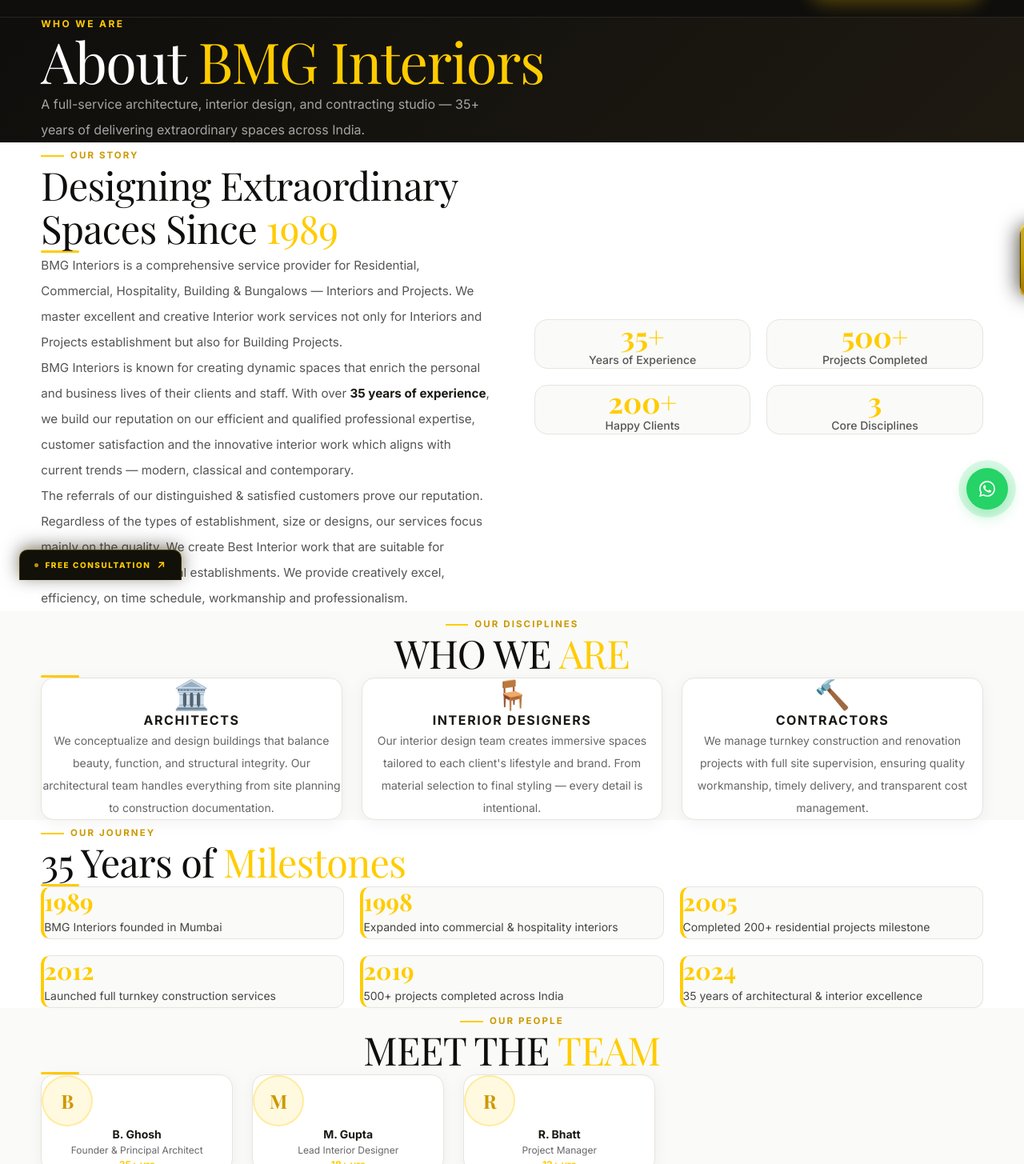
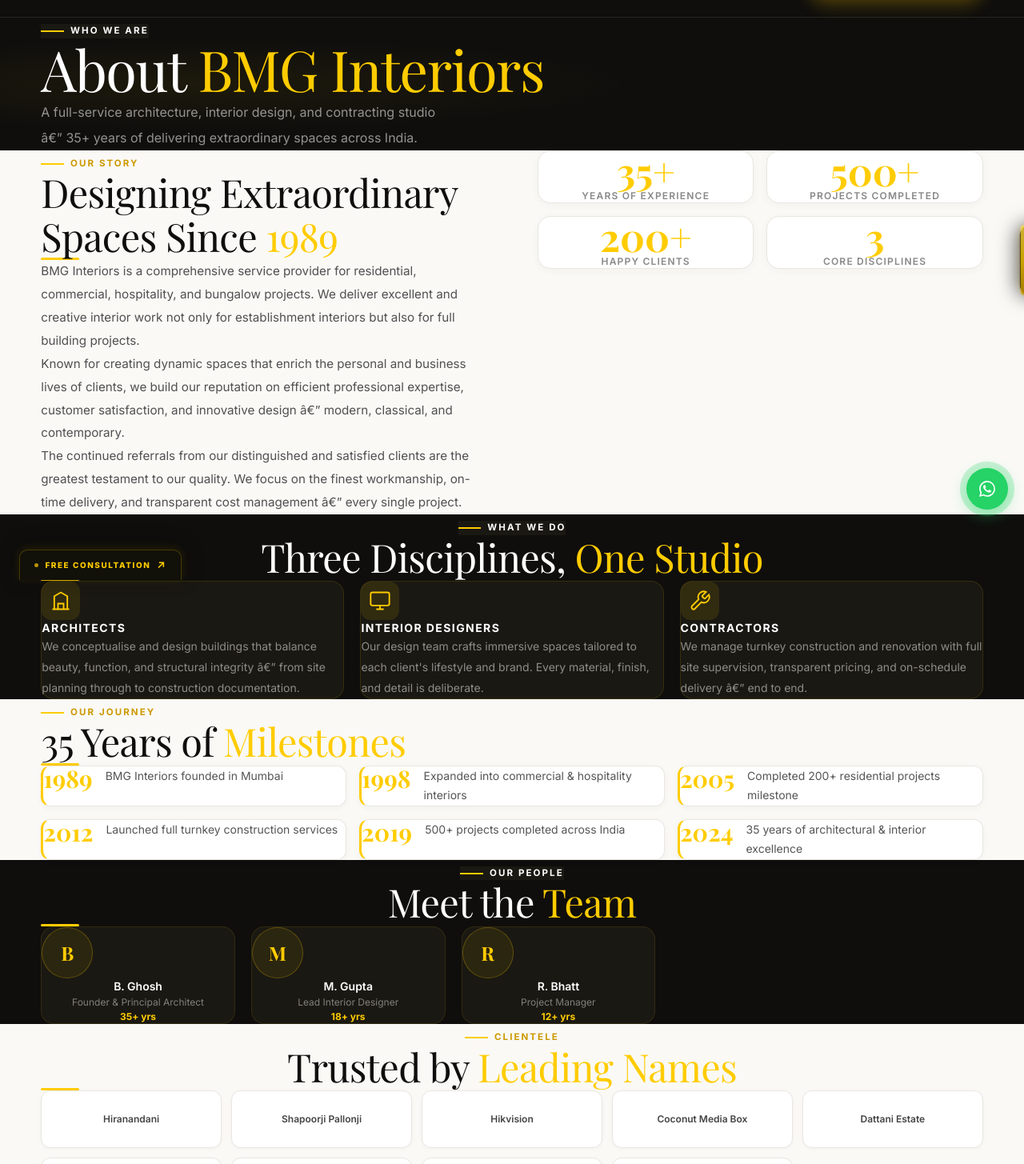
Before and after one commit to deven065/BMGInteriors, a Next.js app: page /about in a window 1280 px wide. Shown: the part 75-1530 px from the top of the page at 80% size. Built offline with nearby package versions, Linux system fonts and the light colour scheme; a web font is replaced by a local one.

Commit message:
fix: rebuild about page with clean dark/light structured layout

```diff
--- a/app/about/page.tsx
+++ b/app/about/page.tsx
@@ -1,9 +1,9 @@
 import Link from "next/link";
 
 const team = [
-  { name: "B. Ghosh", role: "Founder & Principal Architect", exp: "35+ yrs" },
-  { name: "M. Gupta", role: "Lead Interior Designer", exp: "18+ yrs" },
-  { name: "R. Bhatt", role: "Project Manager", exp: "12+ yrs" },
+  { name: "B. Ghosh", role: "Founder & Principal Architect", exp: "35+ yrs", initial: "B" },
+  { name: "M. Gupta", role: "Lead Interior Designer", exp: "18+ yrs", initial: "M" },
+  { name: "R. Bhatt", role: "Project Manager", exp: "12+ yrs", initial: "R" },
 ];
 
 const milestones = [
@@ -21,196 +21,248 @@
   "Navbharat Trading Company",
 ];
 
+const disciplines = [
+  {
+    title: "Architects",
+    body: "We conceptualise and design buildings that balance beauty, function, and structural integrity â€” from site planning through to construction documentation.",
+    icon: (
+      <svg width="28" height="28" viewBox="0 0 24 24" fill="none" stroke="currentColor" strokeWidth="1.6">
+        <path d="M3 21h18M5 21V7l7-4 7 4v14M9 21v-6h6v6"/>
+      </svg>
+    ),
+  },
+  {
+    title: "Interior Designers",
+    body: "Our design team crafts immersive spaces tailored to each client's lifestyle and brand. Every material, finish, and detail is deliberate.",
+    icon: (
+      <svg width="28" height="28" viewBox="0 0 24 24" fill="none" stroke="currentColor" strokeWidth="1.6">
+        <rect x="2" y="3" width="20" height="14" rx="2"/><path d="M8 21h8M12 17v4"/>
+      </svg>
+    ),
+  },
+  {
+    title: "Contractors",
+    body: "We manage turnkey construction and renovation with full site supervision, transparent pricing, and on-schedule delivery â€” end to end.",
+    icon: (
+      <svg width="28" height="28" viewBox="0 0 24 24" fill="none" stroke="currentColor" strokeWidth="1.6">
+        <path d="M14.7 6.3a1 1 0 0 0 0 1.4l1.6 1.6a1 1 0 0 0 1.4 0l3.77-3.77a6 6 0 0 1-7.94 7.94l-6.91 6.91a2.12 2.12 0 0 1-3-3l6.91-6.91a6 6 0 0 1 7.94-7.94l-3.76 3.76z"/>
+      </svg>
+    ),
+  },
+];
+
+const stats = [
+  { n: "35+", label: "Years of Experience" },
+  { n: "500+", label: "Projects Completed" },
+  { n: "200+", label: "Happy Clients" },
+  { n: "3", label: "Core Disciplines" },
+];
+
 export default function AboutPage() {
   return (
     <>
-      {/* Page hero */}
-      <section
-        className="py-20 md:py-28"
-        style={{ background: "linear-gradient(135deg, #0f0e0c 0%, #1e1a12 100%)" }}
-      >
-        <div className="shell">
-          <p className="text-xs font-bold tracking-[0.2em] uppercase" style={{ color: "#FFCC00" }}>
-            Who We Are
-          </p>
-          <h1 className="display-heading text-white mt-4 max-w-2xl">
-            About <span style={{ color: "#FFCC00" }}>BMG Interiors</span>
+      {/* â”€â”€ Hero â”€â”€â”€â”€â”€â”€â”€â”€â”€â”€â”€â”€â”€â”€â”€â”€â”€â”€â”€â”€â”€â”€â”€â”€â”€â”€â”€â”€â”€â”€â”€â”€â”€â”€â”€â”€â”€â”€â”€â”€â”€â”€â”€â”€â”€â”€â”€â”€â”€â”€â”€â”€â”€â”€â”€â”€â”€â”€â”€ */}
+      <section className="relative py-24 md:py-36 overflow-hidden" style={{ background: "#0f0e0c" }}>
+        {/* subtle radial glow */}
+        <div className="absolute inset-0 pointer-events-none"
+          style={{ background: "radial-gradient(ellipse 60% 50% at 20% 50%, rgba(255,204,0,0.06) 0%, transparent 70%)" }} />
+
+        <div className="shell relative z-10">
+          <span className="kicker dark-surface">Who We Are</span>
+          <h1 className="display-heading text-white mt-5 max-w-2xl">
+            About{" "}
+            <span style={{ color: "#FFCC00" }}>BMG Interiors</span>
           </h1>
-          <p className="mt-6 max-w-xl leading-8 text-base" style={{ color: "rgba(255,255,255,0.62)" }}>
-            A full-service architecture, interior design, and contracting studio — 35+ years of delivering extraordinary spaces across India.
+          <p className="mt-6 max-w-lg text-base leading-8" style={{ color: "rgba(255,255,255,0.55)" }}>
+            A full-service architecture, interior design, and contracting studio â€” 35+ years of delivering extraordinary spaces across India.
           </p>
         </div>
       </section>
 
-      {/* About content */}
-      <section className="py-20 md:py-28 bg-white">
-        <div className="shell grid gap-14 lg:grid-cols-2 items-center">
+      {/* â”€â”€ Story + Stats â”€â”€â”€â”€â”€â”€â”€â”€â”€â”€â”€â”€â”€â”€â”€â”€â”€â”€â”€â”€â”€â”€â”€â”€â”€â”€â”€â”€â”€â”€â”€â”€â”€â”€â”€â”€â”€â”€â”€â”€â”€â”€â”€â”€â”€â”€â”€â”€â”€â”€ */}
+      <section className="py-20 md:py-28" style={{ background: "#faf9f6" }}>
+        <div className="shell grid gap-16 lg:grid-cols-2 items-start">
+
+          {/* Story */}
           <div>
             <span className="kicker">Our Story</span>
             <h2 className="section-heading mt-4">
-              Designing Extraordinary Spaces Since{" "}
+              Designing Extraordinary<br />
+              Spaces Since{" "}
               <span style={{ color: "#FFCC00" }}>1989</span>
             </h2>
-            <span className="gold-line mt-5 mb-7" style={{ display: "block" }} />
-            <div className="space-y-4 text-[0.95rem] leading-8" style={{ color: "#555" }}>
+            <span className="gold-line mt-5 mb-8" style={{ display: "block" }} />
+            <div className="space-y-5 text-[0.95rem] leading-[1.9]" style={{ color: "#505050" }}>
               <p>
-                BMG Interiors is a comprehensive service provider for Residential, Commercial, Hospitality, Building &amp; Bungalows — Interiors and Projects. We master excellent and creative Interior work services not only for Interiors and Projects establishment but also for Building Projects.
+                BMG Interiors is a comprehensive service provider for residential, commercial, hospitality, and bungalow projects. We deliver excellent and creative interior work not only for establishment interiors but also for full building projects.
               </p>
               <p>
-                BMG Interiors is known for creating dynamic spaces that enrich the personal and business lives of their clients and staff. With over <strong style={{ color: "#1a1812" }}>35 years of experience</strong>, we build our reputation on our efficient and qualified professional expertise, customer satisfaction and the innovative interior work which aligns with current trends — modern, classical and contemporary.
+                Known for creating dynamic spaces that enrich the personal and business lives of clients, we build our reputation on efficient professional expertise, customer satisfaction, and innovative design â€” modern, classical, and contemporary.
               </p>
               <p>
-                The referrals of our distinguished &amp; satisfied customers prove our reputation. Regardless of the types of establishment, size or designs, our services focus mainly on the quality. We create Best Interior work that are suitable for Residential &amp; Commercial establishments. We provide creatively excel, efficiency, on time schedule, workmanship and professionalism.
+                The continued referrals from our distinguished and satisfied clients are the greatest testament to our quality. We focus on the finest workmanship, on-time delivery, and transparent cost management â€” every single project.
               </p>
             </div>
           </div>
 
-          {/* Stats grid */}
-          <div className="grid grid-cols-2 gap-5">
-            {[
-              { n: "35+", label: "Years of Experience" },
-              { n: "500+", label: "Projects Completed" },
-              { n: "200+", label: "Happy Clients" },
-              { n: "3", label: "Core Disciplines" },
-            ].map((s) => (
+          {/* Stats */}
+          <div className="grid grid-cols-2 gap-4 lg:pt-2">
+            {stats.map((s) => (
               <div
                 key={s.label}
-                className="rounded-2xl p-6 text-center"
-                style={{ background: "#fafaf8", border: "1px solid #e8e4dc" }}
+                className="rounded-2xl p-7 flex flex-col items-center text-center"
+                style={{ background: "#fff", border: "1px solid #eae7e0", boxShadow: "0 2px 12px rgba(0,0,0,0.04)" }}
               >
-                <p className="font-display text-4xl font-bold" style={{ color: "#FFCC00" }}>{s.n}</p>
-                <p className="mt-2 text-sm font-medium" style={{ color: "#555" }}>{s.label}</p>
+                <p className="font-display text-5xl font-bold leading-none" style={{ color: "#FFCC00" }}>{s.n}</p>
+                <p className="mt-3 text-xs font-semibold uppercase tracking-widest" style={{ color: "#888" }}>{s.label}</p>
               </div>
             ))}
           </div>
         </div>
       </section>
 
-      {/* Who we are — 3 disciplines */}
-      <section className="py-20 md:py-28" style={{ background: "#fafaf8" }}>
+      {/* â”€â”€ Disciplines â”€â”€â”€â”€â”€â”€â”€â”€â”€â”€â”€â”€â”€â”€â”€â”€â”€â”€â”€â”€â”€â”€â”€â”€â”€â”€â”€â”€â”€â”€â”€â”€â”€â”€â”€â”€â”€â”€â”€â”€â”€â”€â”€â”€â”€â”€â”€â”€â”€â”€â”€â”€ */}
+      <section className="py-20 md:py-28" style={{ background: "#0f0e0c" }}>
         <div className="shell">
           <div className="text-center mb-14">
-            <span className="kicker">Our Disciplines</span>
-            <h2 className="section-heading mt-4">
-              WHO WE <span style={{ color: "#FFCC00" }}>ARE</span>
+            <span className="kicker dark-surface">What We Do</span>
+            <h2 className="section-heading text-white mt-4">
+              Three Disciplines,{" "}
+              <span style={{ color: "#FFCC00" }}>One Studio</span>
             </h2>
             <span className="gold-line mx-auto mt-5" style={{ display: "block" }} />
           </div>
-          <div className="grid gap-6 md:grid-cols-3">
-            {[
-              {
-                title: "Architects",
-                body: "We conceptualize and design buildings that balance beauty, function, and structural integrity. Our architectural team handles everything from site planning to construction documentation.",
-                icon: "🏛️",
-              },
-              {
-                title: "Interior Designers",
-                body: "Our interior design team creates immersive spaces tailored to each client's lifestyle and brand. From material selection to final styling — every detail is intentional.",
-                icon: "🪑",
-              },
-              {
-                title: "Contractors",
-                body: "We manage turnkey construction and renovation projects with full site supervision, ensuring quality workmanship, timely delivery, and transparent cost management.",
-                icon: "🔨",
-              },
-            ].map((item) => (
-              <div key={item.title} className="card p-8 text-center">
-                <div className="text-4xl mb-4">{item.icon}</div>
-                <h3 className="font-bold text-base tracking-widest uppercase mb-3" style={{ color: "#1a1812" }}>
-                  {item.title}
+
+          <div className="grid gap-5 md:grid-cols-3">
+            {disciplines.map((d) => (
+              <div
+                key={d.title}
+                className="rounded-2xl p-8 group transition-all duration-300 hover:-translate-y-1"
+                style={{
+                  background: "#1a1812",
+                  border: "1px solid rgba(255,204,0,0.12)",
+                }}
+              >
+                <div
+                  className="w-12 h-12 rounded-xl flex items-center justify-center mb-5 transition-colors"
+                  style={{ background: "rgba(255,204,0,0.1)", color: "#FFCC00" }}
+                >
+                  {d.icon}
+                </div>
+                <h3 className="font-bold text-sm tracking-widest uppercase mb-3" style={{ color: "#fff" }}>
+                  {d.title}
                 </h3>
-                <p className="text-sm leading-7" style={{ color: "#666" }}>{item.body}</p>
+                <p className="text-sm leading-[1.85]" style={{ color: "rgba(255,255,255,0.5)" }}>{d.body}</p>
               </div>
             ))}
           </div>
         </div>
       </section>
 
-      {/* Timeline */}
-      <section className="py-20 md:py-28 bg-white">
+      {/* â”€â”€ Timeline â”€â”€â”€â”€â”€â”€â”€â”€â”€â”€â”€â”€â”€â”€â”€â”€â”€â”€â”€â”€â”€â”€â”€â”€â”€â”€â”€â”€â”€â”€â”€â”€â”€â”€â”€â”€â”€â”€â”€â”€â”€â”€â”€â”€â”€â”€â”€â”€â”€â”€â”€â”€â”€â”€â”€â”€ */}
+      <section className="py-20 md:py-28" style={{ background: "#faf9f6" }}>
         <div className="shell">
-          <div className="mb-12">
+          <div className="mb-14">
             <span className="kicker">Our Journey</span>
             <h2 className="section-heading mt-4">
-              35 Years of <span style={{ color: "#FFCC00" }}>Milestones</span>
+              35 Years of{" "}
+              <span style={{ color: "#FFCC00" }}>Milestones</span>
             </h2>
             <span className="gold-line mt-5" style={{ display: "block" }} />
           </div>
-          <div className="grid gap-5 sm:grid-cols-2 lg:grid-cols-3">
+
+          <div className="grid gap-4 sm:grid-cols-2 lg:grid-cols-3">
             {milestones.map((m) => (
               <div
                 key={m.year}
-                className="rounded-xl p-6 border-l-4"
-                style={{ background: "#fafaf8", borderLeftColor: "#FFCC00", border: "1px solid #e8e4dc", borderLeft: "4px solid #FFCC00" }}
+                className="rounded-xl p-6 flex gap-4 items-start"
+                style={{
+                  background: "#fff",
+                  border: "1px solid #eae7e0",
+                  borderLeft: "3px solid #FFCC00",
+                  boxShadow: "0 2px 8px rgba(0,0,0,0.04)",
+                }}
               >
-                <p className="font-display text-3xl font-bold" style={{ color: "#FFCC00" }}>{m.year}</p>
-                <p className="mt-2 text-sm leading-7" style={{ color: "#444" }}>{m.event}</p>
+                <p className="font-display text-3xl font-bold leading-none shrink-0" style={{ color: "#FFCC00" }}>{m.year}</p>
+                <p className="text-sm leading-[1.75] pt-1" style={{ color: "#555" }}>{m.event}</p>
               </div>
             ))}
           </div>
         </div>
       </section>
 
-      {/* Team */}
-      <section className="py-20 md:py-28" style={{ background: "#fafaf8" }}>
+      {/* â”€â”€ Team â”€â”€â”€â”€â”€â”€â”€â”€â”€â”€â”€â”€â”€â”€â”€â”€â”€â”€â”€â”€â”€â”€â”€â”€â”€â”€â”€â”€â”€â”€â”€â”€â”€â”€â”€â”€â”€â”€â”€â”€â”€â”€â”€â”€â”€â”€â”€â”€â”€â”€â”€â”€â”€â”€â”€â”€â”€â”€â”€ */}
+      <section className="py-20 md:py-28" style={{ background: "#0f0e0c" }}>
         <div className="shell">
-          <div className="text-center mb-12">
-            <span className="kicker">Our People</span>
-            <h2 className="section-heading mt-4">
-              MEET THE <span style={{ color: "#FFCC00" }}>TEAM</span>
+          <div className="text-center mb-14">
+            <span className="kicker dark-surface">Our People</span>
+            <h2 className="section-heading text-white mt-4">
+              Meet the{" "}
+              <span style={{ color: "#FFCC00" }}>Team</span>
             </h2>
             <span className="gold-line mx-auto mt-5" style={{ display: "block" }} />
           </div>
-          <div className="grid gap-6 sm:grid-cols-3 max-w-3xl mx-auto">
+
+          <div className="grid gap-5 sm:grid-cols-3 max-w-3xl mx-auto">
             {team.map((t) => (
-              <div key={t.name} className="card p-6 text-center">
+              <div
+                key={t.name}
+                className="rounded-2xl p-7 text-center"
+                style={{ background: "#1a1812", border: "1px solid rgba(255,204,0,0.1)" }}
+              >
                 <div
-                  className="mx-auto w-16 h-16 rounded-full flex items-center justify-center mb-4 font-display text-2xl font-bold"
-                  style={{ background: "rgba(255,204,0,0.12)", border: "2px solid rgba(255,204,0,0.3)", color: "#CC9900" }}
+                  className="mx-auto w-16 h-16 rounded-full flex items-center justify-center mb-5 font-display text-2xl font-bold"
+                  style={{ background: "rgba(255,204,0,0.08)", border: "1.5px solid rgba(255,204,0,0.25)", color: "#FFCC00" }}
                 >
-                  {t.name[0]}
+                  {t.initial}
                 </div>
-                <p className="font-bold text-sm" style={{ color: "#1a1812" }}>{t.name}</p>
-                <p className="text-xs leading-5 mt-1" style={{ color: "#666" }}>{t.role}</p>
-                <p className="text-xs font-bold mt-2" style={{ color: "#FFCC00" }}>{t.exp}</p>
+                <p className="font-semibold text-sm text-white">{t.name}</p>
+                <p className="text-xs leading-5 mt-1.5" style={{ color: "rgba(255,255,255,0.45)" }}>{t.role}</p>
+                <p className="text-xs font-bold mt-3" style={{ color: "#FFCC00" }}>{t.exp}</p>
               </div>
             ))}
           </div>
         </div>
       </section>
 
-      {/* Clients */}
-      <section className="py-20 md:py-28 bg-white">
+      {/* â”€â”€ Clients â”€â”€â”€â”€â”€â”€â”€â”€â”€â”€â”€â”€â”€â”€â”€â”€â”€â”€â”€â”€â”€â”€â”€â”€â”€â”€â”€â”€â”€â”€â”€â”€â”€â”€â”€â”€â”€â”€â”€â”€â”€â”€â”€â”€â”€â”€â”€â”€â”€â”€â”€â”€â”€â”€â”€â”€ */}
+      <section className="py-20 md:py-28" style={{ background: "#faf9f6" }}>
         <div className="shell">
           <div className="text-center mb-12">
             <span className="kicker">Clientele</span>
             <h2 className="section-heading mt-4">
-              OUR <span style={{ color: "#FFCC00" }}>CLIENTS</span>
+              Trusted by{" "}
+              <span style={{ color: "#FFCC00" }}>Leading Names</span>
             </h2>
             <span className="gold-line mx-auto mt-5" style={{ display: "block" }} />
           </div>
-          <div className="grid grid-cols-2 gap-4 sm:grid-cols-3 lg:grid-cols-5">
+
+          <div className="grid grid-cols-2 gap-3 sm:grid-cols-3 lg:grid-cols-5">
             {clients.map((c) => (
               <div
                 key={c}
-                className="rounded-xl border p-4 text-center flex items-center justify-center"
-                style={{ borderColor: "#e8e4dc", background: "#fafaf8", minHeight: "80px" }}
+                className="rounded-xl p-4 text-center flex items-center justify-center transition hover:border-[#FFCC00]/40"
+                style={{ background: "#fff", border: "1px solid #eae7e0", minHeight: "72px", boxShadow: "0 1px 4px rgba(0,0,0,0.04)" }}
               >
-                <p className="text-sm font-bold" style={{ color: "#444" }}>{c}</p>
+                <p className="text-xs font-semibold leading-snug" style={{ color: "#444" }}>{c}</p>
               </div>
             ))}
           </div>
         </div>
       </section>
 
-      {/* CTA */}
-      <section
-        className="py-16"
-        style={{ background: "linear-gradient(135deg, #0f0e0c, #1a2533)" }}
-      >
+      {/* â”€â”€ CTA â”€â”€â”€â”€â”€â”€â”€â”€â”€â”€â”€â”€â”€â”€â”€â”€â”€â”€â”€â”€â”€â”€â”€â”€â”€â”€â”€â”€â”€â”€â”€â”€â”€â”€â”€â”€â”€â”€â”€â”€â”€â”€â”€â”€â”€â”€â”€â”€â”€â”€â”€â”€â”€â”€â”€â”€â”€â”€â”€â”€ */}
+      <section className="py-20" style={{ background: "#0f0e0c" }}>
         <div className="shell text-center">
-          <h2 className="section-heading text-white mb-6">Ready to Start Your Project?</h2>
-          <Link href="/contact" className="btn-gold">Get Free Consultation →</Link>
+          <p className="text-xs font-bold tracking-[0.2em] uppercase mb-4" style={{ color: "#FFCC00" }}>
+            Start a Project
+          </p>
+          <h2 className="section-heading text-white mb-8">
+            Ready to Transform Your Space?
+          </h2>
+          <Link href="/contact" className="btn-gold">
+            Get Free Consultation â†’
+          </Link>
         </div>
       </section>
     </>
```
